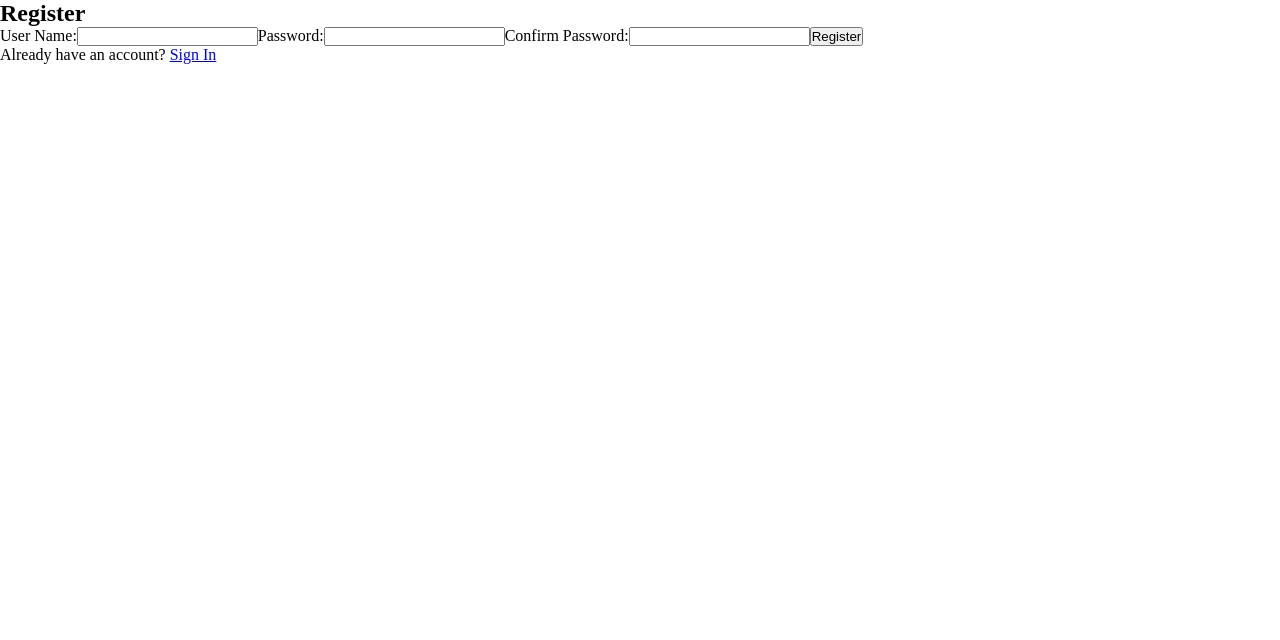
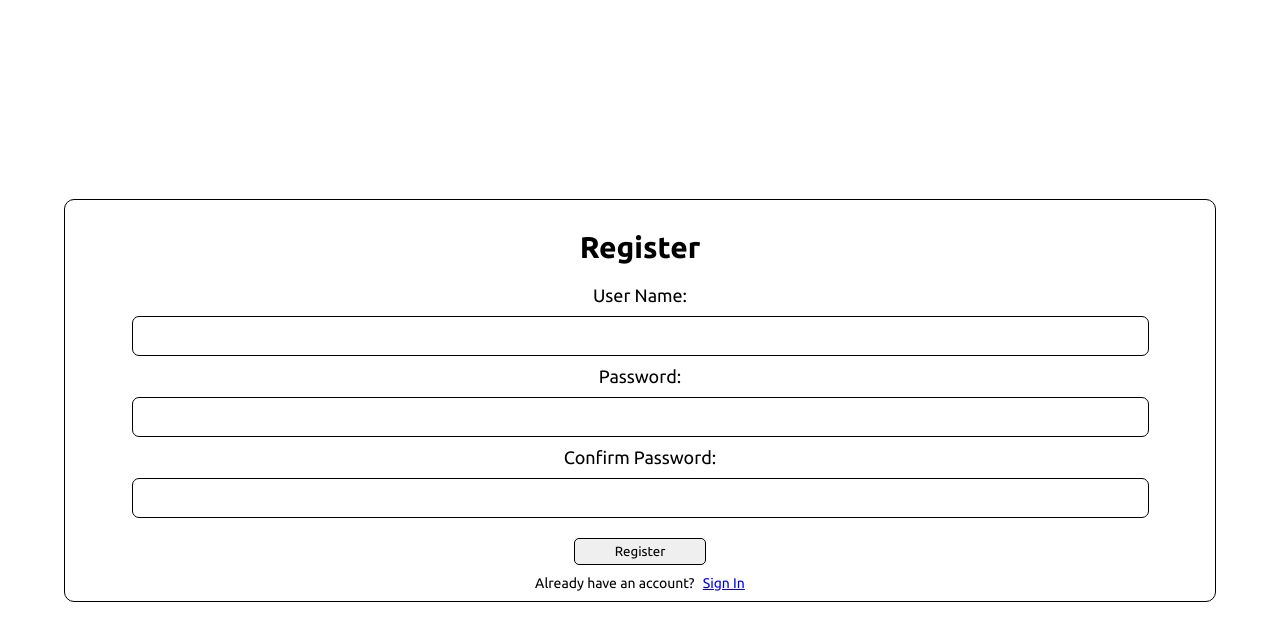
Before and after one commit to theGreatKyle1994/color-master, a React (Vite) app in the folder client/: page /register in a window 1280 px wide. Shown: the top 640 px of the page. Built offline with nearby package versions, Linux system fonts and the light colour scheme.

Commit message:
various fixes for validation on client and server

```diff
--- a/client/src/App.jsx
+++ b/client/src/App.jsx
@@ -1,5 +1,5 @@
 import { useEffect, useState, createContext } from "react";
-import { Routes, Route } from "react-router-dom";
+import { Routes, Route, Navigate } from "react-router-dom";
 import Login from "./components/Login";
 import Register from "./components/Register";
 import Home from "./components/Home";
@@ -27,9 +27,10 @@ const App = () => {
       value={{ isAuthenticated, setIsAuthenticated, userData, setUserData }}
     >
       <Routes>
+        <Route path="/" element={<Navigate to="/home" />} />
+        <Route path="/home" element={<Home />} />
         <Route path="/login" element={<Login />} />
         <Route path="/register" element={<Register />} />
-        <Route path="/home" element={<Home />} />
       </Routes>
     </globalContext.Provider>
   );
--- a/client/src/components/Form.jsx
+++ b/client/src/components/Form.jsx
@@ -1,7 +1,8 @@
 import { Link, useLocation } from "react-router-dom";
 import { useState } from "react";
+import "../css/Form.css";
 
-const Form = ({ onSubmitHandler }) => {
+const Form = ({ onSubmitHandler, formErrors }) => {
   const [formData, setFormData] = useState({
     username: "",
     password: "",
@@ -19,9 +20,12 @@ const Form = ({ onSubmitHandler }) => {
   };
 
   return (
-    <form onSubmit={(e) => onSubmitHandler(e, formData)}>
+    <form id="form-container" onSubmit={(e) => onSubmitHandler(e, formData)}>
       <h2>{isLogin() ? "Log-In" : "Register"}</h2>
       <label htmlFor="form-username">User Name:</label>
+      {formErrors.username && (
+        <p className="error-msg">{formErrors.username.message}</p>
+      )}
       <input
         onChange={formHandler}
         id="form-username"
@@ -29,6 +33,9 @@ const Form = ({ onSubmitHandler }) => {
         name="username"
       />
       <label htmlFor="form-password">Password:</label>
+      {formErrors.password && (
+        <p className="error-msg">{formErrors.password.message}</p>
+      )}
       <input
         onChange={formHandler}
         id="form-password"
@@ -38,6 +45,9 @@ const Form = ({ onSubmitHandler }) => {
       {!isLogin() && (
         <>
           <label htmlFor="form-c-password">Confirm Password:</label>
+          {formErrors.confirmPassword && (
+            <p className="error-msg">{formErrors.confirmPassword.message}</p>
+          )}
           <input
             onChange={formHandler}
             id="form-c-password"
--- a/client/src/components/Home.jsx
+++ b/client/src/components/Home.jsx
@@ -10,10 +10,10 @@ const Home = () => {
   const logoutHandler = async () => {
     await axios
       .post("http://localhost:8000/api/logout", {}, { withCredentials: true })
-      .then(() => {
+      .then((res) => {
+        setIsAuthenticated(false);
         sessionStorage.clear();
         setUserData({});
-        setIsAuthenticated(false);
       })
       .catch((err) => console.log(err));
   };
--- a/client/src/components/Login.jsx
+++ b/client/src/components/Login.jsx
@@ -1,12 +1,16 @@
 import { useNavigate } from "react-router-dom";
 import axios from "axios";
 import Form from "./Form";
-import { useContext } from "react";
+import { useContext, useState } from "react";
 import { globalContext } from "../App";
 
 const Login = () => {
   const navigate = useNavigate();
   const { setUserData, setIsAuthenticated } = useContext(globalContext);
+  const [formErrors, setFormErrors] = useState({
+    username: "",
+    password: "",
+  });
 
   const onSubmitHandler = async (e, data) => {
     e.preventDefault();
@@ -27,11 +31,15 @@ const Login = () => {
         navigate("/home");
       })
       .catch((err) => {
-        console.log(err.response.data);
+        const { username, password } = err.response.data.errors;
+        setFormErrors({
+          username,
+          password,
+        });
       });
   };
 
-  return <Form onSubmitHandler={onSubmitHandler} />;
+  return <Form onSubmitHandler={onSubmitHandler} formErrors={formErrors} />;
 };
 
 export default Login;
--- a/client/src/components/Register.jsx
+++ b/client/src/components/Register.jsx
@@ -1,12 +1,17 @@
 import { useNavigate } from "react-router-dom";
 import axios from "axios";
 import Form from "./Form";
-import { useContext } from "react";
+import { useContext, useState } from "react";
 import { globalContext } from "../App";
 
 const Register = () => {
   const navigate = useNavigate();
   const { setUserData, setIsAuthenticated } = useContext(globalContext);
+  const [formErrors, setFormErrors] = useState({
+    username: "",
+    password: "",
+    confirmPassword: "",
+  });
 
   const onSubmitHandler = async (e, data) => {
     e.preventDefault();
@@ -27,11 +32,17 @@ const Register = () => {
         navigate("/home");
       })
       .catch((err) => {
-        console.log(err.response.data);
+        const { username, password, confirmPassword } =
+          err.response.data.errors;
+        setFormErrors({
+          username,
+          password,
+          confirmPassword,
+        });
       });
   };
 
-  return <Form onSubmitHandler={onSubmitHandler} />;
+  return <Form onSubmitHandler={onSubmitHandler} formErrors={formErrors} />;
 };
 
 export default Register;
--- /dev/null
+++ b/client/src/css/Form.css
@@ -0,0 +1,65 @@
+#form-container {
+  border: 1px solid black;
+  border-radius: 10px;
+  align-self: center;
+  display: flex;
+  flex-direction: column;
+  justify-content: center;
+  align-items: center;
+  width: 90%;
+  padding: 10px;
+  margin: auto 0;
+}
+
+#form-container h2 {
+  margin: 20px;
+}
+
+#form-container label,
+#form-container input {
+  margin-bottom: 10px;
+}
+
+#form-container label {
+  font-size: 0.9rem;
+}
+
+#form-container input {
+  border: none;
+  border-radius: 7px;
+  border: 1px solid black;
+  padding: 10px;
+  width: 90%;
+  font-size: 0.8rem;
+}
+
+#form-container input:focus {
+  outline: none;
+  border: 1px solid black;
+}
+
+#form-container button {
+  margin: 10px;
+  padding: 5px 40px;
+}
+
+#form-container p {
+  font-size: 0.7rem;
+}
+
+#form-container p a {
+  margin-left: 5px;
+}
+
+.error-msg {
+  color: red;
+  background-color: rgb(255, 215, 222);
+  padding: 5px 10px;
+  border-radius: 5px;
+  width: 90%;
+  margin-bottom: 10px;
+}
+
+.error-msg::before {
+  content: "- ";
+}
--- a/client/src/index.css
+++ b/client/src/index.css
@@ -1,5 +1,24 @@
+@import url("https://fonts.googleapis.com/css2?family=Ubuntu:ital,wght@0,400;0,700;1,400;1,700&display=swap");
+
 * {
   margin: 0;
   padding: 0;
   box-sizing: border-box;
+  font-family: "Ubuntu", sans-serif;
 }
+
+:root {
+  font-size: 1.25rem;
+}
+
+#root {
+  height: 100vh;
+  display: flex;
+  flex-direction: column;
+}
+
+button {
+  padding: 5px 10px;
+  border-radius: 5px;
+  border: 1px solid black;
+}
```
Also changed, not shown: client/src/components/Header.jsx (added, +9 -0 lines), 2 other files (tests, documents, lock files or other folders).
